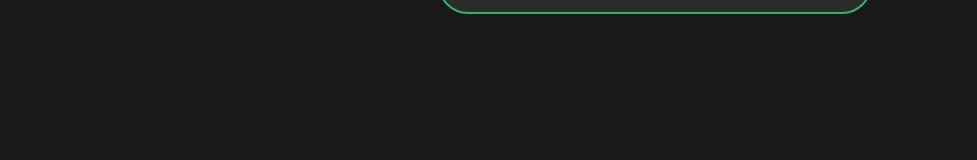
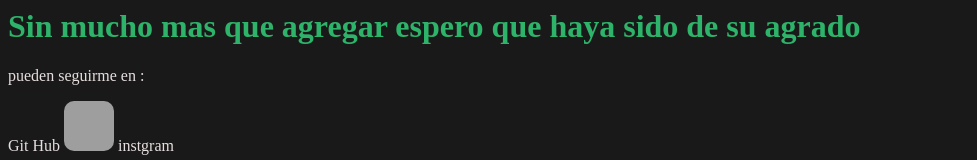
Before and after one commit to jorgearias2404/TESTFILE, a plain HTML site: page index.html in a window 1280 px wide. Shown: the part 1025-1185 px from the top of the page, without its empty margins (0-977 px from the left). Before the commit the page ends 1047 px from the top, so only its background shows below. Drawn offline with Linux system fonts and the light colour scheme; grey boxes are pictures that could not be loaded.

Commit message:
Commit Numero - 6

```diff
--- a/index.html
+++ b/index.html
@@ -63,7 +63,7 @@
   flex-direction: column;
   background-color: rgb(44, 43, 43);
   border: 2px solid #2DB46A;
-  width: 400px;
+  width: 500px;
   height: auto;
   border-radius: 30px;
 
@@ -99,6 +99,13 @@
     }
     li{
        padding: 10px;
+
+    }
+    a{
+        color:inherit;
+        text-decoration: none;
+    }
+    span{
 
     }
 
@@ -165,8 +172,22 @@
     </section>
 </div>
 
-    <section>
+   <footer>
+    <h1 class="SUB_TITTLE">Sin mucho mas que agregar espero que haya sido de su agrado</h1>
+    <p>pueden seguirme en :</p>
+    <span>
+        <a href="">Git Hub</a>
+     </span>
 
-    </section>
-</body>
+     <span>
+        <img src="https://marketizados.com/wp-content/uploads/2023/11/765900ba9-article-200807-github-gitguardbody-text.jpg"class="imagenTitulo" alt="git hub">
+    </span>
+
+    <span>
+        <a href="">instgram</a>
+     </span>
+     <span>
+       <img src="" alt="">
+     </span>
+   </footer>
 </html>
```
